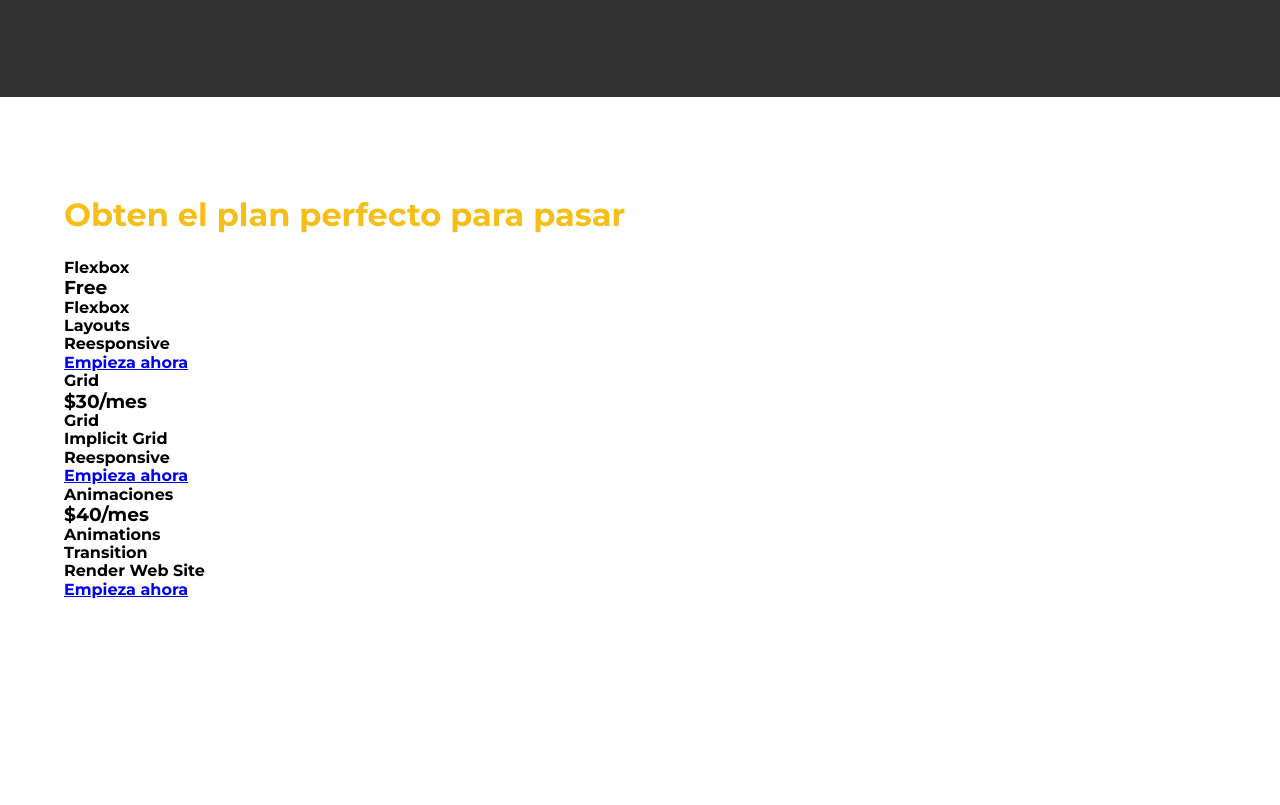
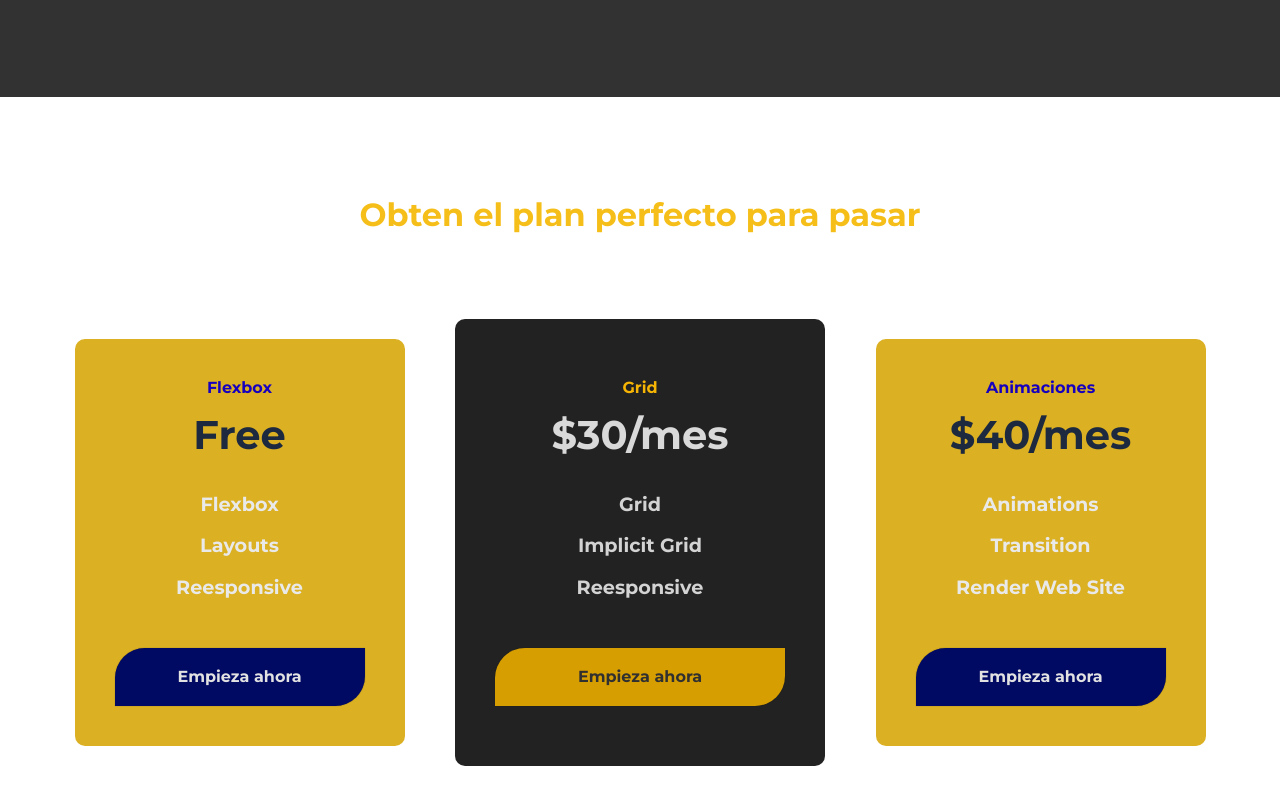
Before and after one commit to Z3nJo/dwm1, a plain HTML site: page index.html in a window 1280 px wide. Shown: the part 1595-2400 px from the top of the page. Before the commit the page ends 2294 px from the top, so only its background shows below. Drawn offline with Linux system fonts and the light colour scheme.

Commit message:
Seccion de precios ya personalizada

```diff
--- a/css/estilos.css
+++ b/css/estilos.css
@@ -191,3 +191,74 @@ body{
     width: 100%;
     display: block;
 }
+
+.price{
+    text-align: center;
+}
+.price__table{
+    padding-top: 60px;
+    display: flex;
+    flex-wrap: wrap;
+    gap: 2.5em;
+    justify-content: space-evenly;
+    align-items: center;
+}
+
+.price__element{
+    background-color: #dbb023;
+    text-align: center;
+    border-radius: 10px;
+    width: 330px;
+    padding: 40px;
+    --color-plan: #1600be;
+    --color-price: #1d293f;
+    --bg-cta: #000a63;
+    --color-cta: #e2e2e2;
+    --color-items: #e9e9e9;
+}
+
+.price__element--best{
+    width: 370px;
+    padding: 60px 40px;
+    background-color: #222222;
+     --color-plan: #f6b504;
+    --color-price: #d9d9d9;
+    --bg-cta: #d79e02;
+    --color-cta: #303030;
+    --color-items: #d3d3d3;
+}
+
+.price__name{
+    color: var(--color-plan);
+    margin-bottom: 15px;
+    font-weight: 300;
+}
+
+.price__price{
+    font-size: 2.5rem;
+    color: var(--color-price)
+}
+
+.price__items{
+    margin-top: 35px;
+    display: grid;
+    gap: 1em;
+    font-weight: 3000;
+    font-size: 1.2rem;
+    margin-bottom: 50px;
+    color: var(--color-items)
+}
+
+.price__cta{
+    display: block;
+    padding: 20px 0;
+    border-top-left-radius: 30px;
+    border-bottom-left-radius: 0px;
+    border-top-right-radius: 0;
+    border-bottom-right-radius: 30px;
+    text-decoration: none;
+    background-color: var(--bg-cta);
+    font-weight: 600;
+    color: var(--color-cta);
+    box-shadow: 0 0 1px rgba(0,0,0, .5);
+}
--- a/index.html
+++ b/index.html
@@ -88,42 +88,42 @@
 
             <div class="price__table">
                 <div class="price__element">
-                    <p class="plan__name">Flexbox</p>
-                    <h3 class="plan__price">Free</h3>
+                    <p class="price__name">Flexbox</p>
+                    <h3 class="price__price">Free</h3>
 
-                    <div class="plan__items">
-                        <p class="plan__features">Flexbox</p>
-                        <p class="plan__features">Layouts</p>
-                        <p class="plan__features">Reesponsive</p>
+                    <div class="price__items">
+                        <p class="price__features">Flexbox</p>
+                        <p class="price__features">Layouts</p>
+                        <p class="price__features">Reesponsive</p>
                     </div>
 
-                    <a href="#" class="plan__cta">Empieza ahora</a>
+                    <a href="#" class="price__cta">Empieza ahora</a>
                 </div>
 
                 <div class="price__element price__element--best">
-                    <p class="plan__name">Grid</p>
-                    <h3 class="plan__price">$30/mes</h3>
+                    <p class="price__name">Grid</p>
+                    <h3 class="price__price">$30/mes</h3>
 
-                    <div class="plan__items">
-                        <p class="plan__features">Grid</p>
-                        <p class="plan__features">Implicit Grid</p>
-                        <p class="plan__features">Reesponsive</p>
+                    <div class="price__items">
+                        <p class="price__features">Grid</p>
+                        <p class="price__features">Implicit Grid</p>
+                        <p class="price__features">Reesponsive</p>
                     </div>
 
-                    <a href="#" class="plan__cta">Empieza ahora</a>
+                    <a href="#" class="price__cta">Empieza ahora</a>
                 </div>
 
                 <div class="price__element">
-                    <p class="plan__name">Animaciones</p>
-                    <h3 class="plan__price">$40/mes</h3>
+                    <p class="price__name">Animaciones</p>
+                    <h3 class="price__price">$40/mes</h3>
 
-                    <div class="plan__items">
-                        <p class="plan__features">Animations</p>
-                        <p class="plan__features">Transition</p>
-                        <p class="plan__features">Render Web Site</p>
+                    <div class="price__items">
+                        <p class="price__features">Animations</p>
+                        <p class="price__features">Transition</p>
+                        <p class="price__features">Render Web Site</p>
                     </div>
 
-                    <a href="#" class="plan__cta">Empieza ahora</a>
+                    <a href="#" class="price__cta">Empieza ahora</a>
                 </div>
 
             </div>
```
